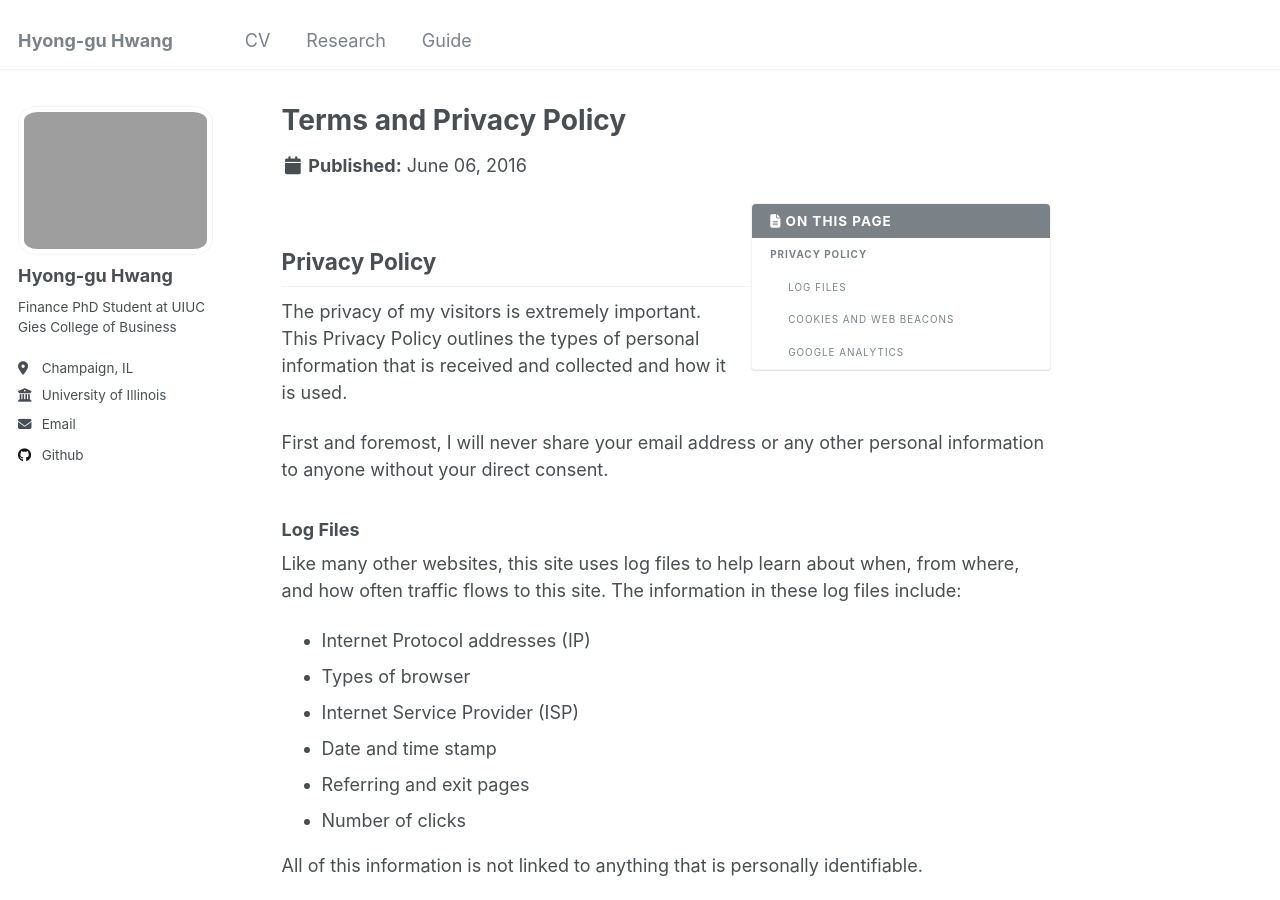
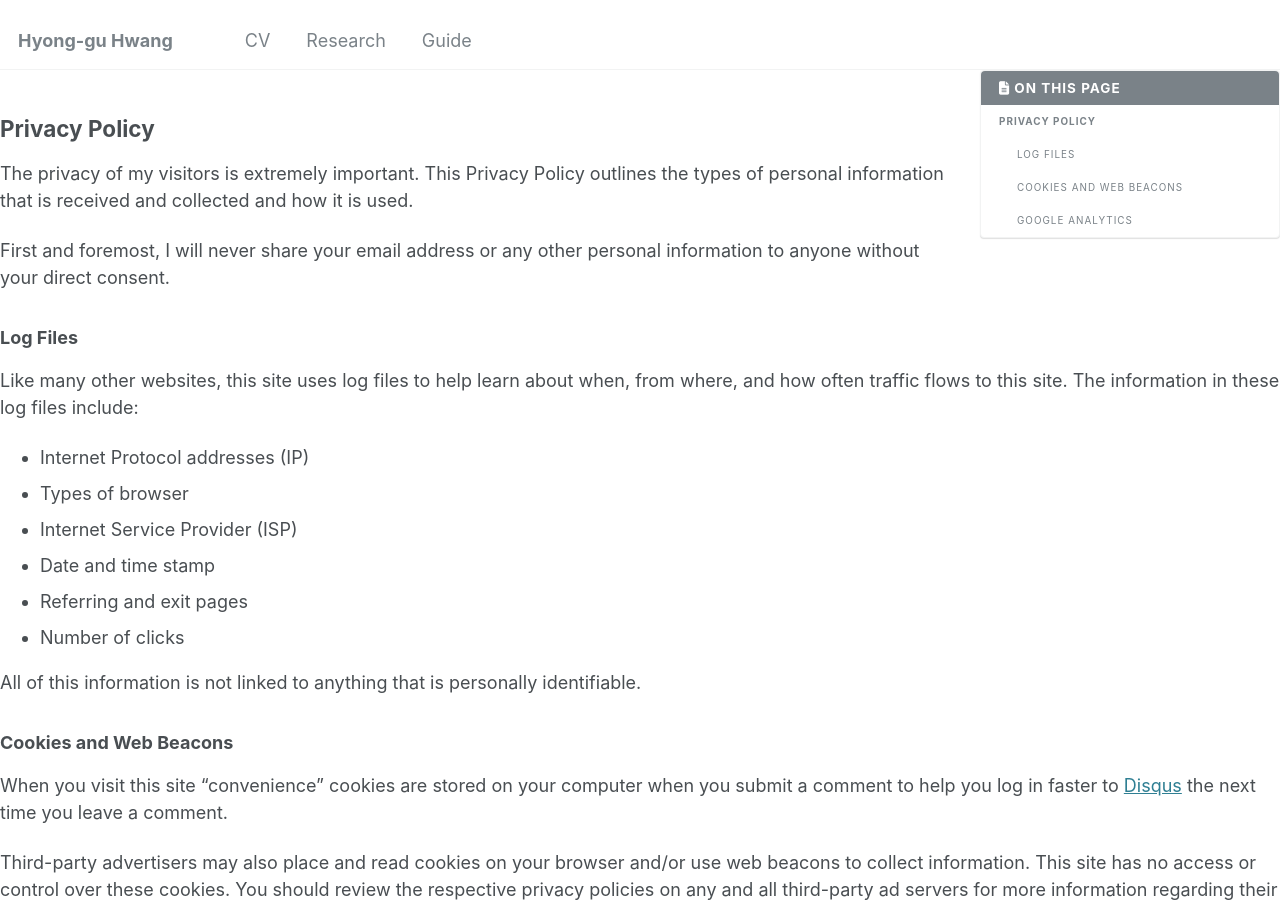
Before and after one commit to hyonggu-hwang/hyonggu-hwang.github.io, a Jekyll site: the page built from _pages/terms.md, in a window 1280 px wide and 900 px high. Built offline with Jekyll 4.4.1, drawn with Linux system fonts in a browser that asks for light colours; our own code applies the rules of GitHub Pages for plain Markdown files; part of the change alters nothing that is shown.

```diff
--- a/_config.yml
+++ b/_config.yml
@@ -151,64 +151,6 @@ collections:
     output: true
     permalink: /:collection/:path/
 
-
-# These settings control how pages and collections are included in the site
-defaults:
-  # _posts
-  - scope:
-      path: ""
-      type: posts
-    values:
-      layout: single
-      author_profile: true
-      read_time: true
-      comments: true
-      share: true
-      related: true
-  # _pages
-  - scope:
-      path: ""
-      type: pages
-    values:
-      layout: single
-      author_profile: true
-  # _teaching
-  - scope:
-      path: ""
-      type: teaching
-    values:
-      layout: single
-      author_profile: true
-      share: true
-      comments: true
-  # _publications
-  - scope:
-      path: ""
-      type: publications
-    values:
-      layout: single
-      author_profile: true
-      share: true
-      comments: true
-  # _research
-  - scope:
-      path: ""
-      type: research
-    values:
-      layout: single
-      author_profile: true
-      share: true
-      comment: true
-  # _talks
-  - scope:
-      path: ""
-      type: talks
-    values:
-      layout: talk
-      author_profile: true
-      share: true
-
-
 # Sass/SCSS
 sass:
   sass_dir: _sass
```
